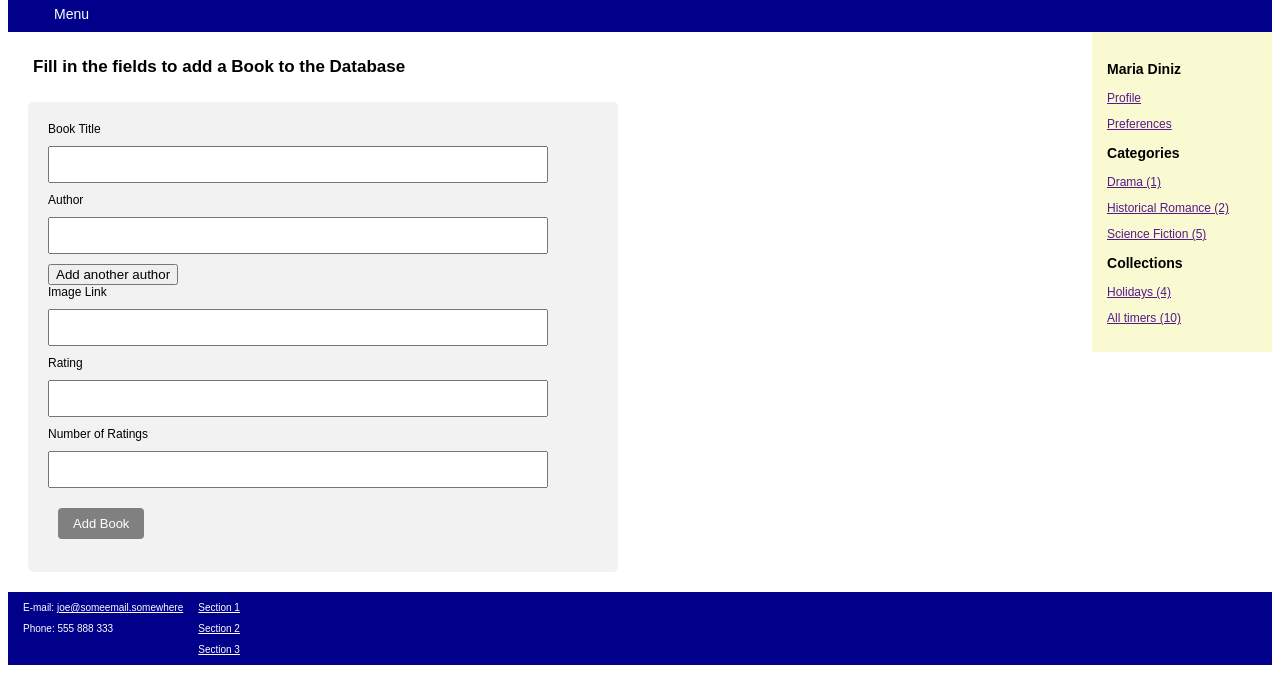
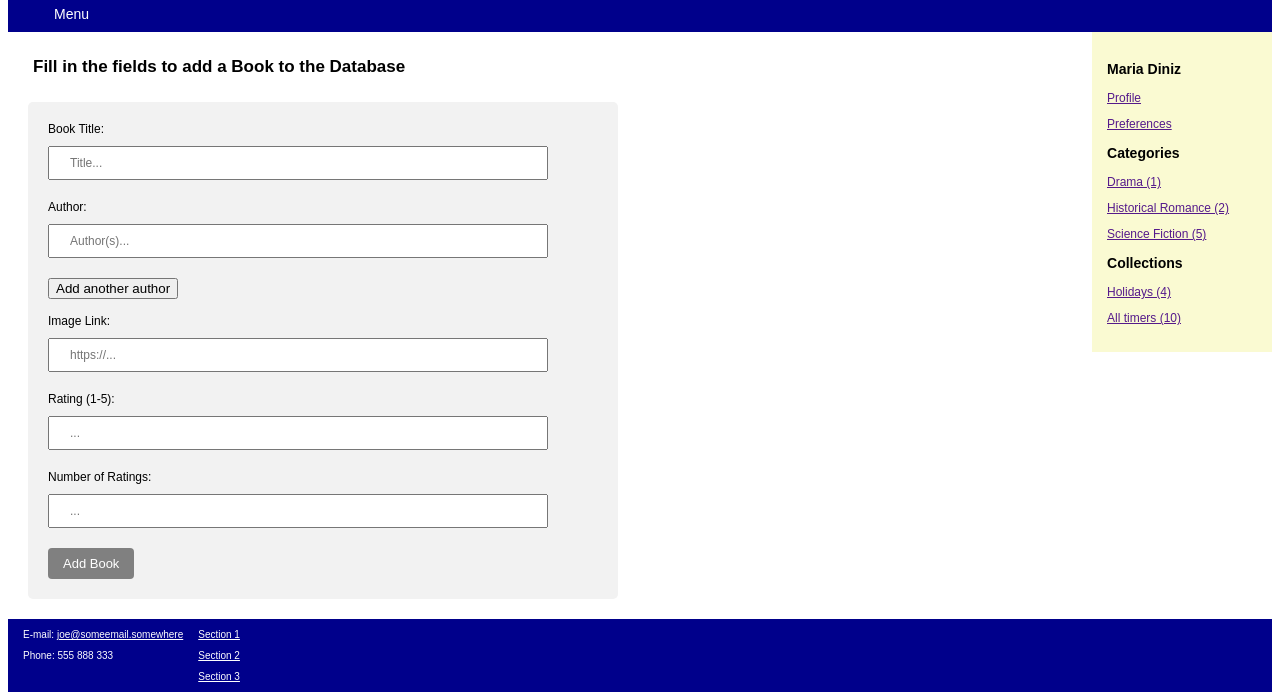
Before and after one commit to ErikFub/Books-Web-App-WCC, a website: page public/addbook.html in a window 1280 px wide. Shown: the part 146-846 px from the top of the page. Before the commit the page ends 819 px from the top, so only its background shows below. Drawn offline with Linux system fonts and the light colour scheme.

Commit message:
AddBooks update

```diff
--- a/public/addbook.css
+++ b/public/addbook.css
@@ -7,14 +7,12 @@ label {
     font-size: 12;
 }
 
-
 form {
     margin: 20px;
     border-radius: 5px;
     background-color: #f2f2f2;
     padding: 20px;
     width: 550px;
-    height: 430px;
 }
 
 input[type=text] {
@@ -23,7 +21,8 @@ input[type=text] {
     margin: 10px 0;
     box-sizing: border-box;
     display: block;
-    font-size: 15px;
+    font-size: 12px;
+    margin-bottom: 20px;
   }
 
 /*Button to add a Book to the Database*/
@@ -34,11 +33,21 @@ input[type=submit] {
   border: none;
   border-radius: 4px;
   cursor: pointer;
-    float: left;
   font-size: 13;
-    margin: 10px;
 }
 
 input[type=submit]:hover {
   background-color: darkgrey;
+  box-shadow: 0 0 8px rgb(77, 77, 77);
   }
+
+/*Button to add a more authors*/
+input[type=button] {
+  margin-bottom: 15px;
+}
+
+input[type=button]:hover {
+  background-color: whitesmoke;
+  box-shadow: 0 0 8px rgb(77, 77, 77);
+  border-radius: 4px;
+  }
--- a/public/addbook.html
+++ b/public/addbook.html
@@ -42,33 +42,29 @@
                 <p><a href="">All timers (10)</a></p>
             </ASIDE>
         </div>
+        <H2>Fill in the fields to add a Book to the Database</H2>
+        <form>
+            <label for="title">Book Title:</label>
+            <input type="text" id="title" name="title" placeholder="Title...">
 
-        <H2>Fill in the fields to add a Book to the Database</H2>
-
-        <form>
-            <label for="title">Book Title</label>
-            <input type="text" id="title" name="title">
-
-            <label for="author">Author</label>
-            <input type="text" id="author" name="author">
+            <label for="author">Author:</label>
+            <input type="text" id="author" name="author" placeholder="Author(s)...">
 
             <div id="newfield">
                 <input type="button" value="Add another author" onclick="createNewElement();"/>
-             </div>
+                <div id="newElementId"></div>
+            </div>
 
-             <div id="newElementId"></div>
+            <label for="img">Image Link:</label>
+            <input type="text" id="img" name="img" placeholder="https://...">
 
-            <label for="img">Image Link</label>
-            <input type="text" id="img" name="img">
+            <label for="rating">Rating (1-5):</label>
+            <input type="text" id="rating" name="rating" placeholder="...">
 
-            <label for="rating">Rating</label>
-            <input type="text" id="rating" name="rating">
-
-            <label for="numberrating">Number of Ratings</label>
-            <input type="text" id="numberrating" name="numberrating">
+            <label for="numberrating">Number of Ratings:</label>
+            <input type="text" id="numberrating" name="numberrating" placeholder="...">
 
             <input type="submit" value="Add Book">
-
         </form>
 
         <SECTION>
--- a/public/script.js
+++ b/public/script.js
@@ -201,12 +201,7 @@ function search(){
 
 // Add another author -----------------------------------------------------------
 function createNewElement() {
-    // First create a DIV element.
 	var txtNewInputBox = document.createElement('div');
-
-    // Then add the content (a new input box) of the element.
 	txtNewInputBox.innerHTML = "<input type='text' id='newInputBox'>";
-
-    // Finally put it where it is supposed to appear.
 	document.getElementById("newElementId").appendChild(txtNewInputBox);
 }
```
Lines whose indentation alone changed are shown as unchanged.
